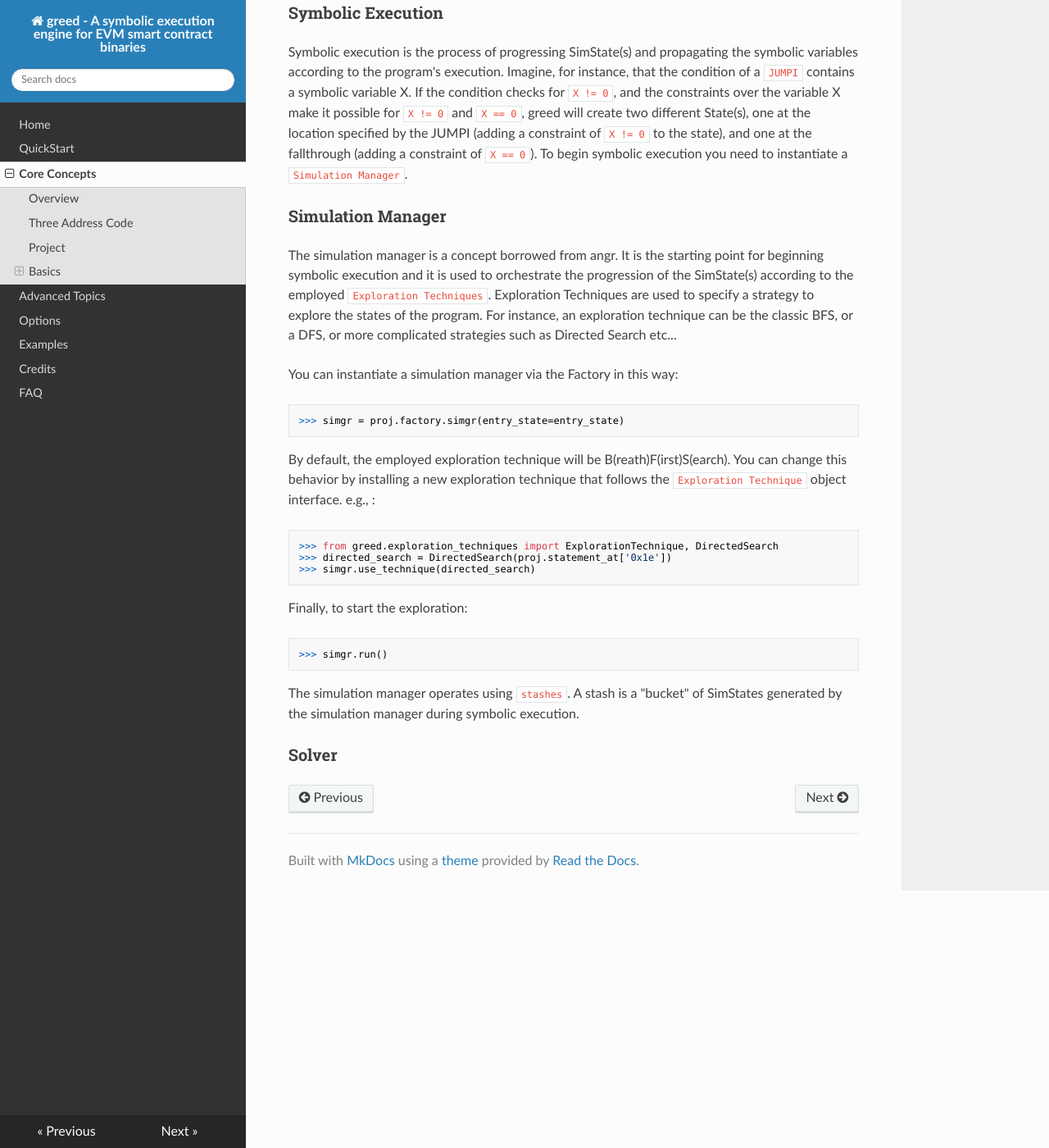
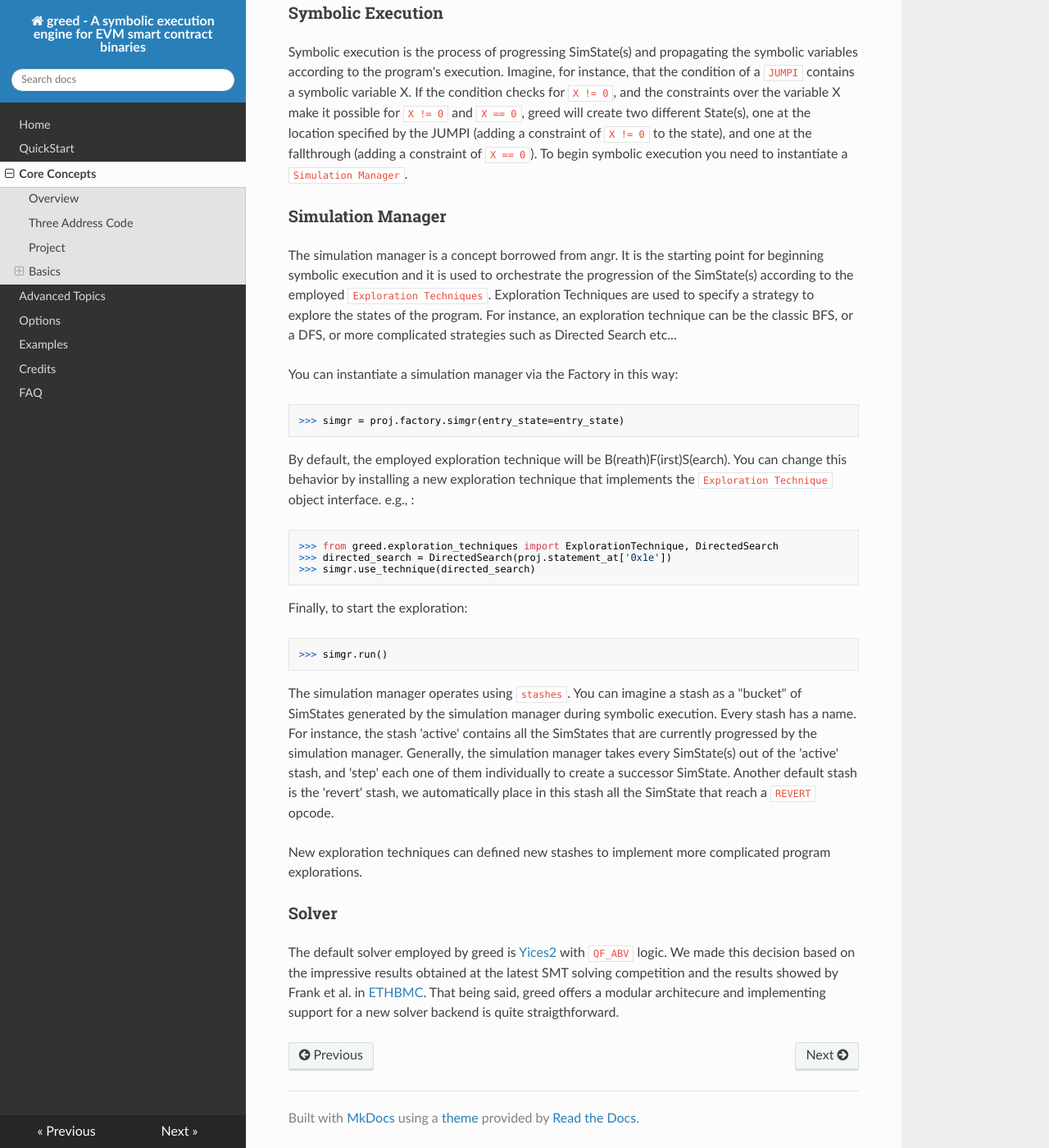
Before and after one commit to ucsb-seclab/greed, an MkDocs documentation site: the page built from docs/docs/core.md, in a window 1280 px wide and 1400 px high, scrolled down 3220 px. Shown: the whole window at 82% size. Built offline with MkDocs 1.6.1, drawn with Linux system fonts in a browser that asks for light colours; nearby versions of some CDN libraries.

Commit message:
added solver in docs
Signed-off-by: degrigis <degrigis@ucsb.edu>

````diff
--- a/docs/docs/core.md
+++ b/docs/docs/core.md
@@ -139,7 +139,7 @@ You can instantiate a simulation manager via the Factory in this way:
 >>> simgr = proj.factory.simgr(entry_state=entry_state)
 ```
 
-By default, the employed exploration technique will be B(reath)F(irst)S(earch). You can change this behavior by installing a new exploration technique that follows the `Exploration Technique` object interface. e.g., :
+By default, the employed exploration technique will be B(reath)F(irst)S(earch). You can change this behavior by installing a new exploration technique that implements the `Exploration Technique` object interface. e.g., :
 
 ```python
 >>> from greed.exploration_techniques import ExplorationTechnique, DirectedSearch
@@ -153,6 +153,13 @@ Finally, to start the exploration:
 >>> simgr.run()
 ```
 
-The simulation manager operates using `stashes`. A stash is a "bucket" of SimStates generated by the simulation manager during symbolic execution.
+The simulation manager operates using `stashes`. You can imagine a stash as a "bucket" of SimStates generated by the simulation manager during symbolic execution. Every stash has a name. For instance, the stash 'active' contains all the SimStates that are currently progressed by the simulation manager.
+Generally, the simulation manager takes every SimState(s) out of the 'active' stash, and 'step' each one of them individually to create a successor SimState. Another default stash is the 'revert' stash, we automatically place in this stash all the SimState that reach a `REVERT` opcode.
+
+New exploration techniques can defined new stashes to implement more complicated program explorations.
 
 ### Solver
+
+The default solver employed by greed is [Yices2](https://github.com/SRI-CSL/yices2) with `QF_ABV` logic.
+We made this decision based on the impressive results obtained at the latest SMT solving competition and the results showed by Frank et al. in [ETHBMC](https://www.usenix.org/system/files/sec20fall_frank_prepub_0.pdf).
+That being said, greed offers a modular architecure and implementing support for a new solver backend is quite straigthforward.
````
